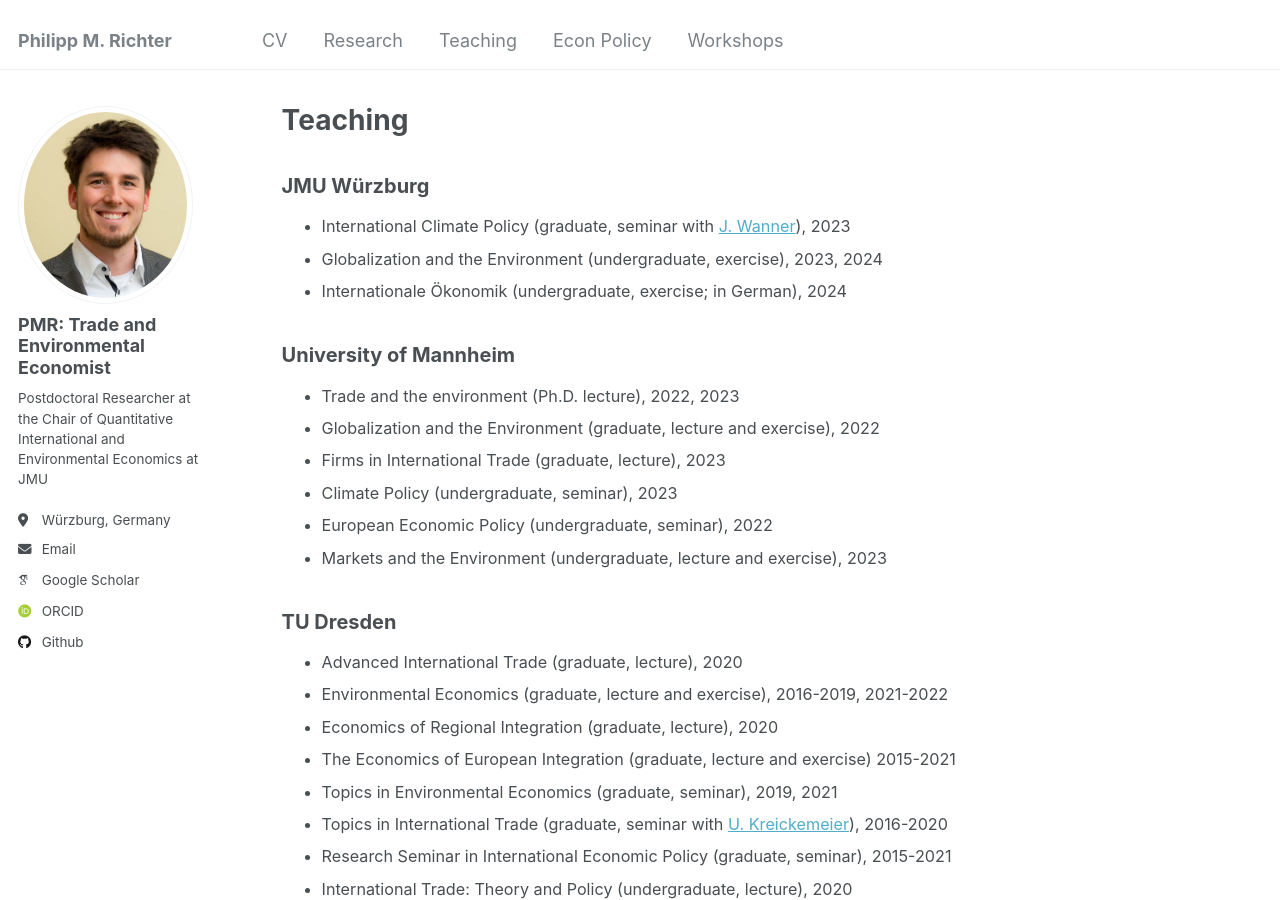
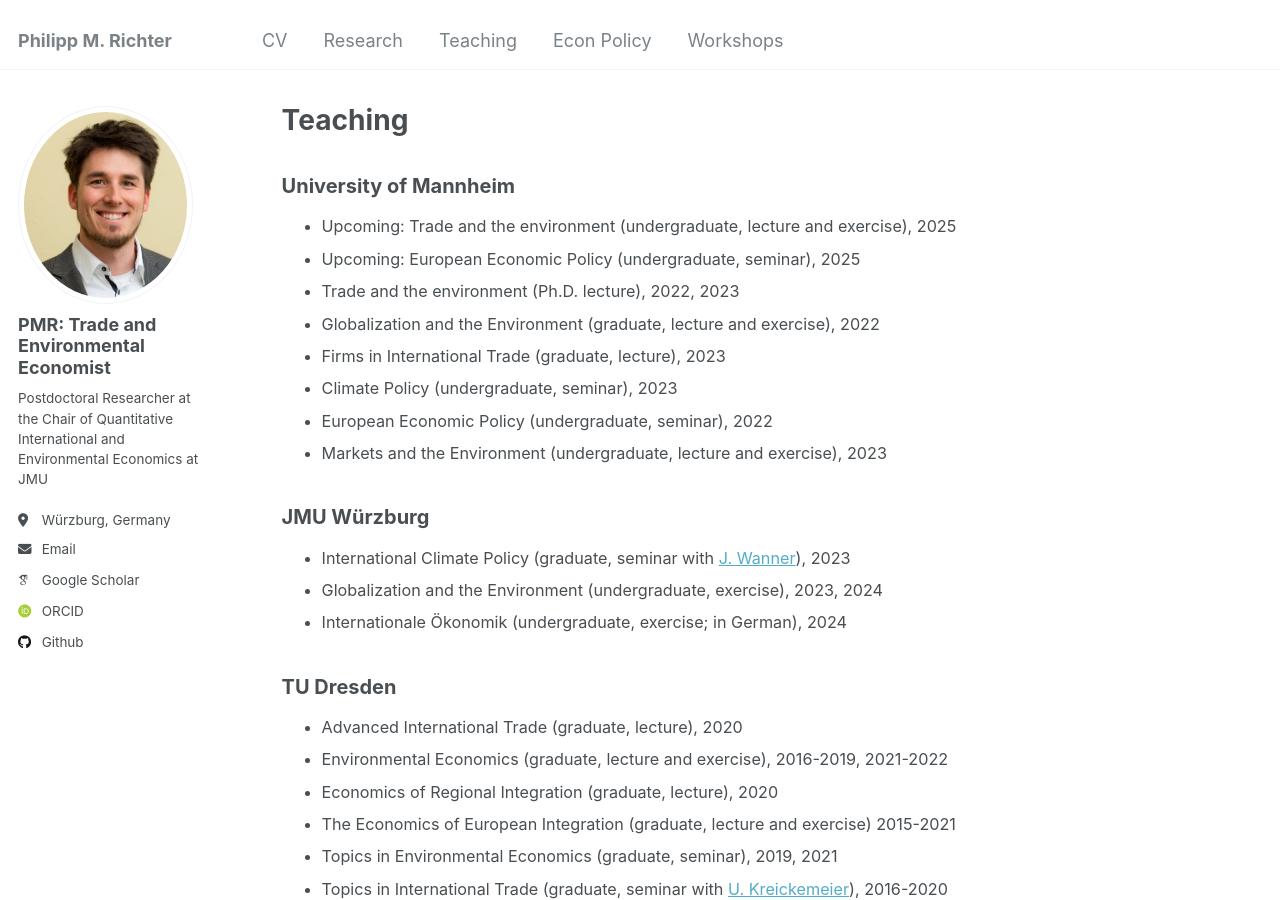
Before and after one commit to PhMRichter/PhMRichter.github.io, a Jekyll site: the page built from _pages/teaching.html, in a window 1280 px wide and 900 px high. Built offline with Jekyll 4.4.1, drawn with Linux system fonts in a browser that asks for light colours; some web fonts are replaced.

Commit message:
Update teaching.html

```diff
--- a/_pages/teaching.html
+++ b/_pages/teaching.html
@@ -5,23 +5,16 @@ permalink: /teaching/
 author_profile: true
 ---
 
-<h2 style="font-size: 20px;">JMU Würzburg</h2>
-
-<ul  style="font-size: 0.9em;">
-  <li>
-   International Climate Policy  (graduate, seminar with <a href="http://joschkawanner.de" target="_blank">J. Wanner</a>), 2023
-  </li>
-  <li>
-   Globalization and the Environment (undergraduate, exercise), 2023, 2024
-  </li>
-   <li>
-   Internationale Ökonomik (undergraduate, exercise; in German), 2024
-  </li>
-</ul>
 
 <h2 style="font-size: 20px;">University of Mannheim</h2>
 
 <ul  style="font-size: 0.9em;">
+   <li>
+   Upcoming: Trade and the environment (undergraduate, lecture and exercise), 2025
+  </li>
+  <li>
+   Upcoming: European Economic Policy (undergraduate, seminar), 2025
+  </li>
   <li>
    Trade and the environment (Ph.D. lecture), 2022, 2023
   </li>
@@ -41,6 +34,23 @@ author_profile: true
    Markets and the Environment (undergraduate, lecture and exercise), 2023
   </li>
 </ul>
+
+
+<h2 style="font-size: 20px;">JMU Würzburg</h2>
+
+<ul  style="font-size: 0.9em;">
+  <li>
+   International Climate Policy  (graduate, seminar with <a href="http://joschkawanner.de" target="_blank">J. Wanner</a>), 2023
+  </li>
+  <li>
+   Globalization and the Environment (undergraduate, exercise), 2023, 2024
+  </li>
+   <li>
+   Internationale Ökonomik (undergraduate, exercise; in German), 2024
+  </li>
+</ul>
+
+
 
 <h2 style="font-size: 20px;">TU Dresden</h2>
 
```
